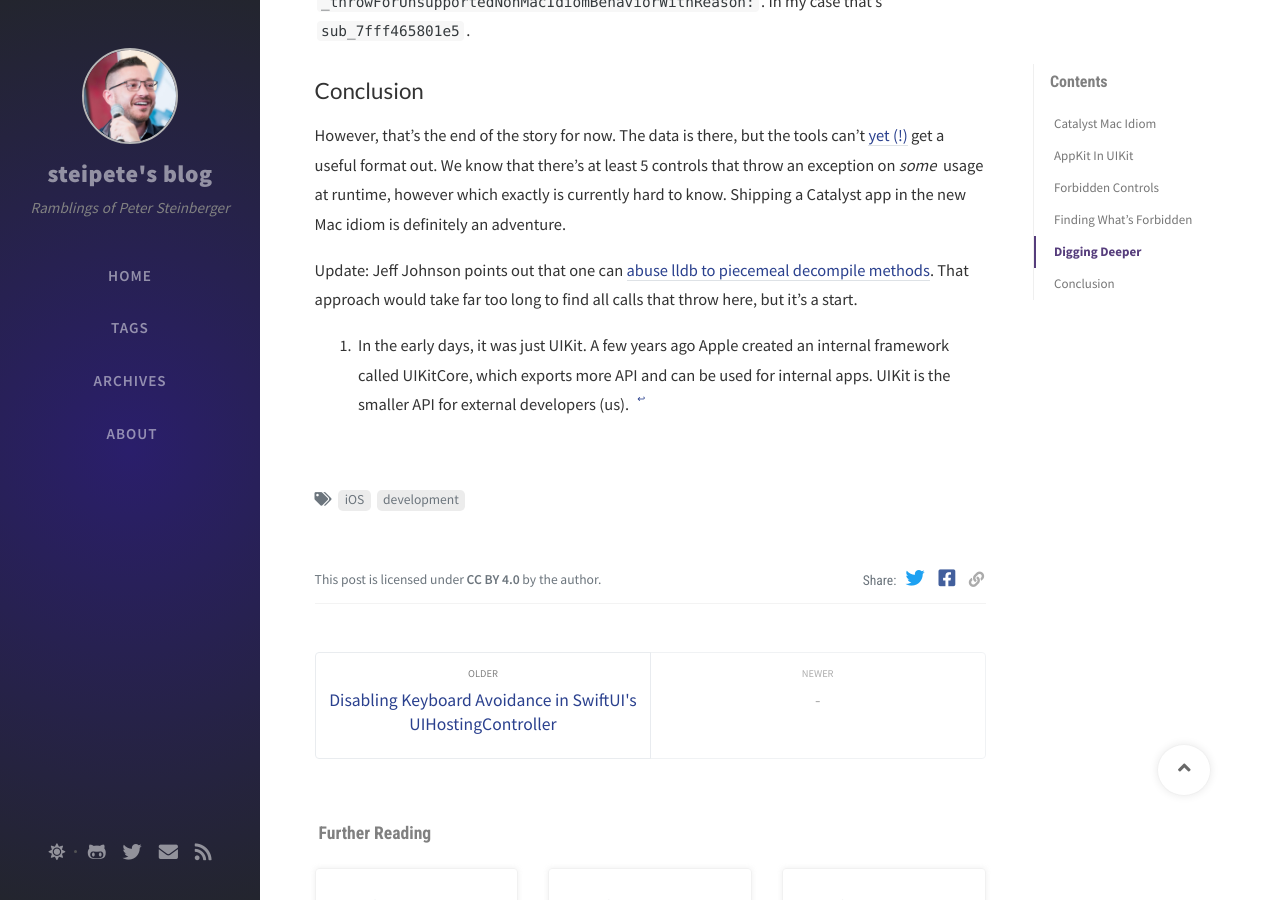
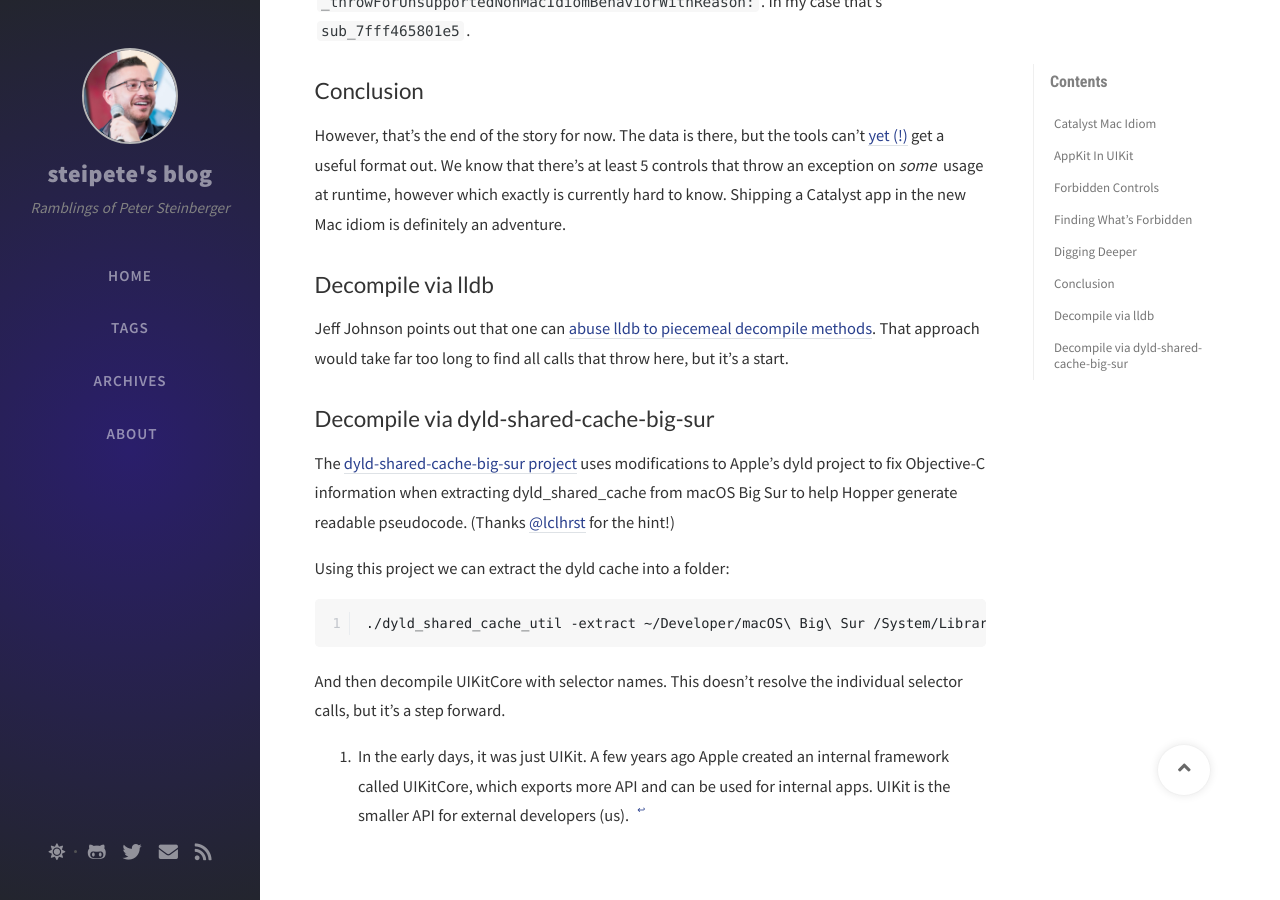
Before and after one commit to steipete/steipete.com, a Jekyll site: the page built from _posts/2020-09-22-forbidden-controls-in-catalyst-mac-idiom.md, in a window 1280 px wide and 900 px high, scrolled down 4922 px. Built offline with Jekyll 4.4.1, drawn with Linux system fonts in a browser that asks for light colours; nearby versions of some CDN libraries; comment, search, counter and statistics services are not loaded.

Commit message:
Update dyld-shared

````diff
--- a/_posts/2020-09-22-forbidden-controls-in-catalyst-mac-idiom.md
+++ b/_posts/2020-09-22-forbidden-controls-in-catalyst-mac-idiom.md
@@ -135,6 +135,22 @@ The problem: The file is heavily obfuscated, Hopper can't read the selector name
 
 However, that's the end of the story for now. The data is there, but the tools can't [yet (!)](https://twitter.com/bsr43/status/1308462962680659971?s=21) get a useful format out. We know that there's at least 5 controls that throw an exception on *some* usage at runtime, however which exactly is currently hard to know. Shipping a Catalyst app in the new Mac idiom is definitely an adventure.
 
-Update: Jeff Johnson points out that one can [abuse lldb to piecemeal decompile methods](https://lapcatsoftware.com/articles/bigsur3.html). That approach would take far too long to find all calls that throw here, but it's a start.
+## Decompile via lldb
+
+Jeff Johnson points out that one can [abuse lldb to piecemeal decompile methods](https://lapcatsoftware.com/articles/bigsur3.html). That approach would take far too long to find all calls that throw here, but it's a start.
+
+## Decompile via dyld-shared-cache-big-sur
+
+The [dyld-shared-cache-big-sur project](https://github.com/antons/dyld-shared-cache-big-sur) uses modifications to Apple's dyld project to fix Objective-C information when extracting dyld_shared_cache from macOS Big Sur to help Hopper generate readable pseudocode. (Thanks [@lclhrst](https://twitter.com/lclhrst/status/1308468526840152064?s=21) for the hint!)
+
+Using this project we can extract the dyld cache into a folder:
+```
+./dyld_shared_cache_util -extract ~/Developer/macOS\ Big\ Sur /System/Library/dyld/dyld_shared_cache_x86_64
+```
+
+And then decompile UIKitCore with selector names. This doesn't resolve the individual selector calls, but it's a step forward.
+
+
+
 
 [^1]: In the early days, it was just UIKit. A few years ago Apple created an internal framework called UIKitCore, which exports more API and can be used for internal apps. UIKit is the smaller API for external developers (us).
````
